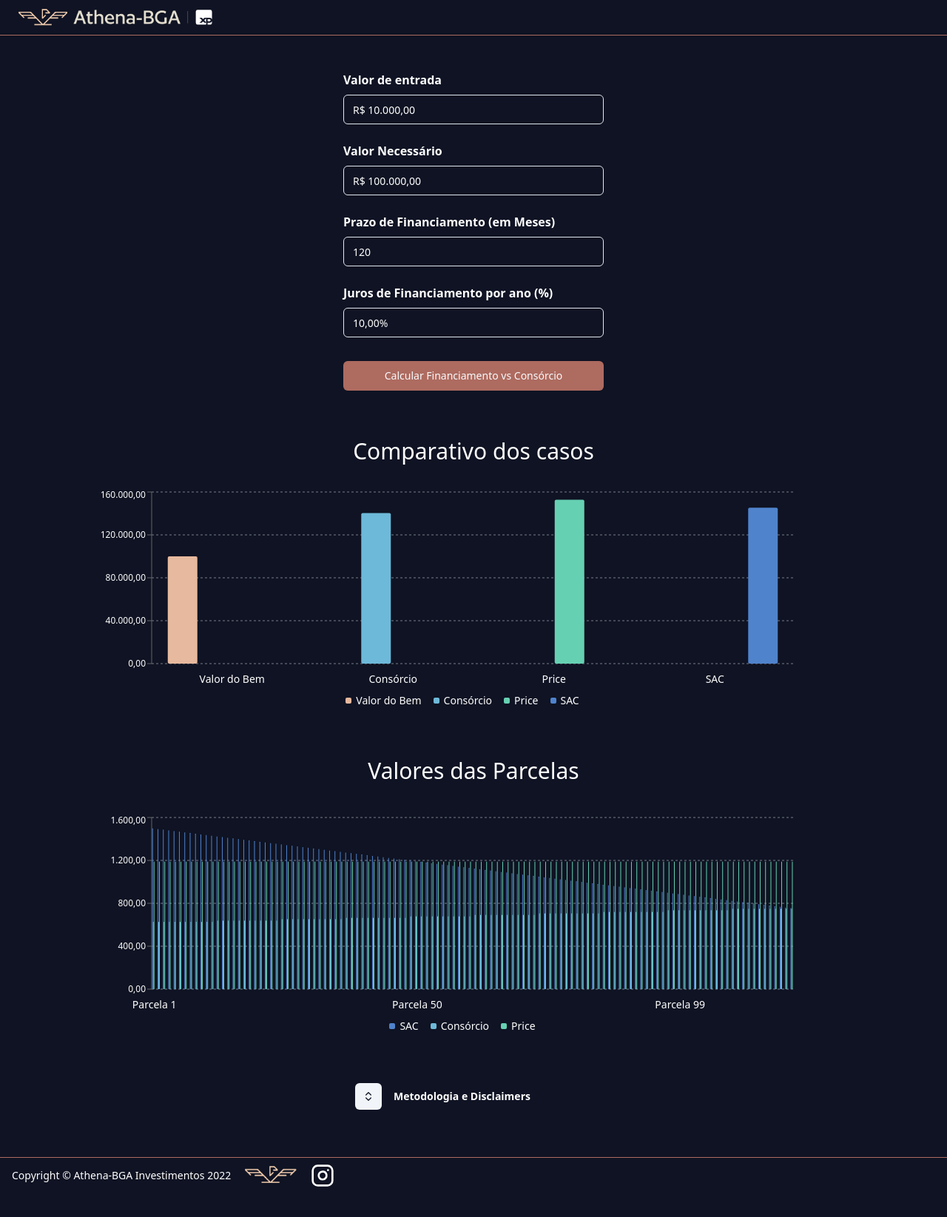
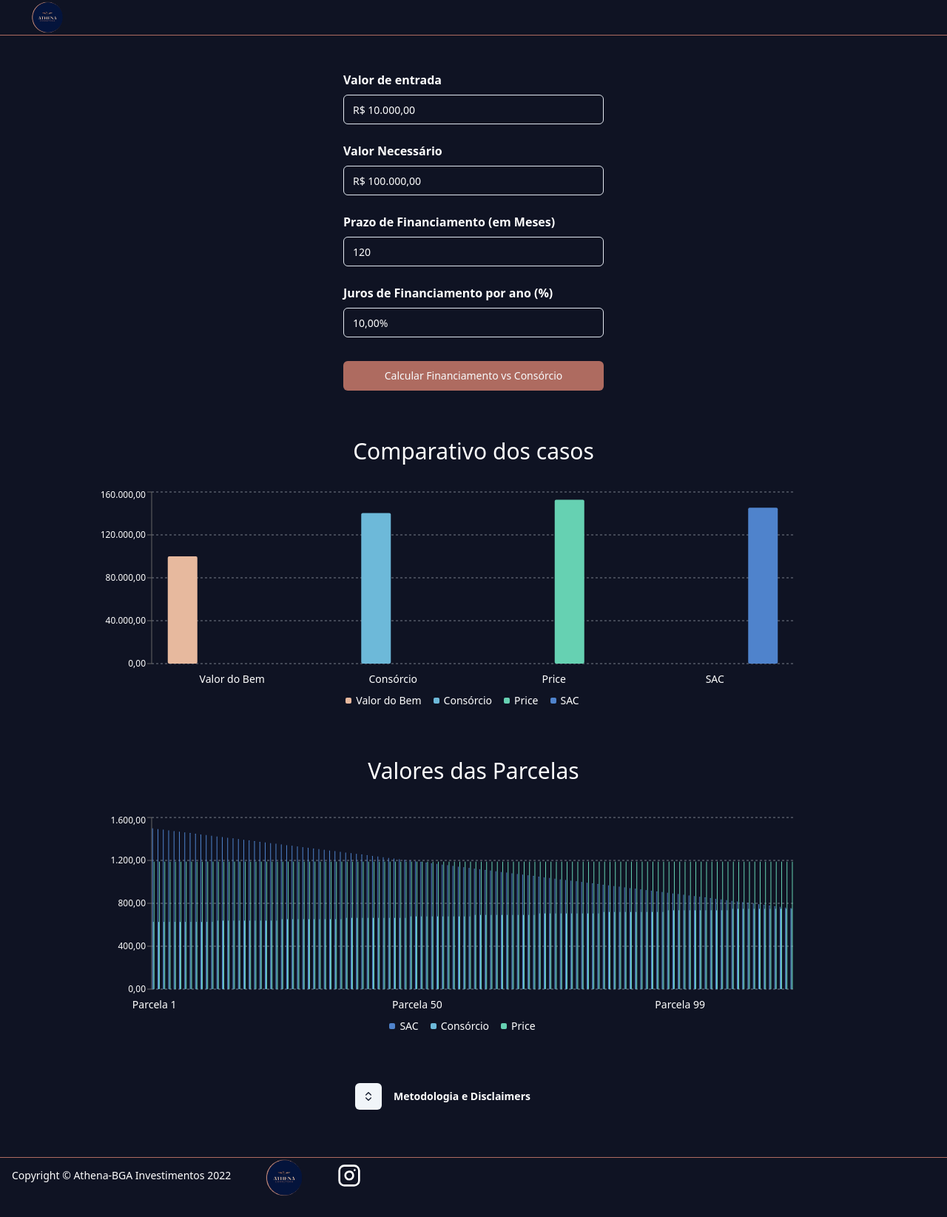
Before and after one commit to lucasmsa/athena-consortium-vs-financing-calculator, a React (Vite) app: page / in a window 1280 px wide. Shown: the whole page at 74% size. Before the commit the page ends 1612 px from the top, so only its background shows below. Built offline with nearby package versions, Linux system fonts and the light colour scheme.

Commit message:
style: adjust logo

```diff
--- a/src/App.tsx
+++ b/src/App.tsx
@@ -15,15 +15,15 @@ import {
 import { ChevronsUpDown } from "lucide-react";
 import { Input } from "@/components/ui/input";
 import { Button } from "@/components/ui/button";
-import AthenaLogo from "@/assets/athena-logo.png";
+import AthenaLogo from "@/assets/athena-logo.svg";
 import { chartConfig } from "./utils/chartConfig";
 import InstagramIcon from "@/assets/instagram.svg";
 import { NumericFormat } from "react-number-format";
+import { formatToFloat } from "./utils/formatToFloat";
 import AthenaLogoMini from "@/assets/athena-logo-mini.png";
 import { useFinanceCalculator } from "./hooks/useFinanceCalculator";
 import { CustomTooltip } from "./components/CustomTooltip/CustomTooltip";
 import { ChartContainer, ChartLegendContent } from "@/components/ui/chart";
-import { formatToFloat } from "./utils/formatToFloat";
 
 function App() {
   const {
@@ -47,7 +47,7 @@ function App() {
     <>
       <header className="flex flex-1 bg-darkBlue h-12 border-b-[0.1px] border-cantaloupe-medium">
         <div className="w-max-width flex items-center px-4 mx-auto">
-          <img className="h-10 flex" src={AthenaLogo} />
+          <img className="h-24 translate-y-[-3px] flex" src={AthenaLogo} />
         </div>
       </header>
 
@@ -257,7 +257,7 @@ function App() {
             <span className="text-white text-sm">
               Copyright © Athena-BGA Investimentos 2022
             </span>
-            <img className="h-10 flex ml-4" src={AthenaLogoMini} />
+            <img className="h-28 flex ml-4" src={AthenaLogo} />
             <a href="https://www.instagram.com/athenainvestimentos/">
               <img
                 className="h-8 flex ml-4 cursor-pointer text-white mr-6"
```
Also changed, not shown: src/assets/athena-logo.svg (added).
